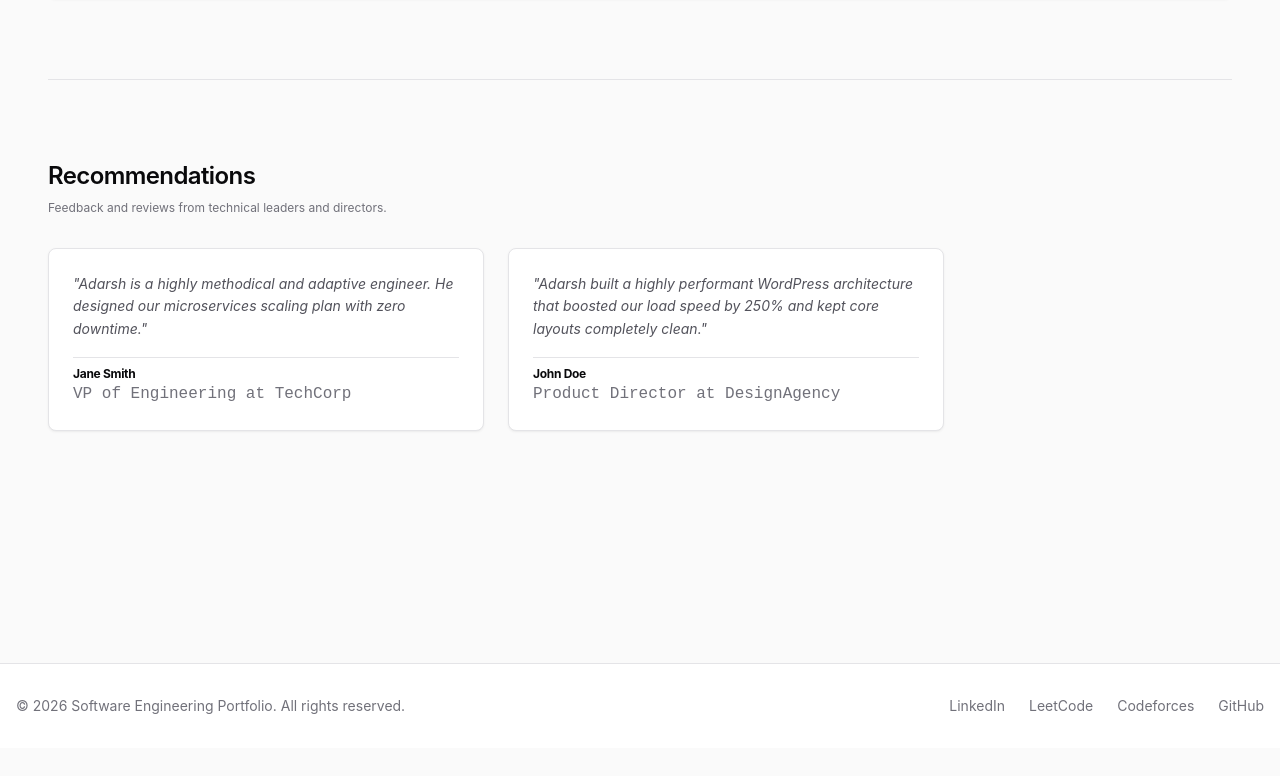
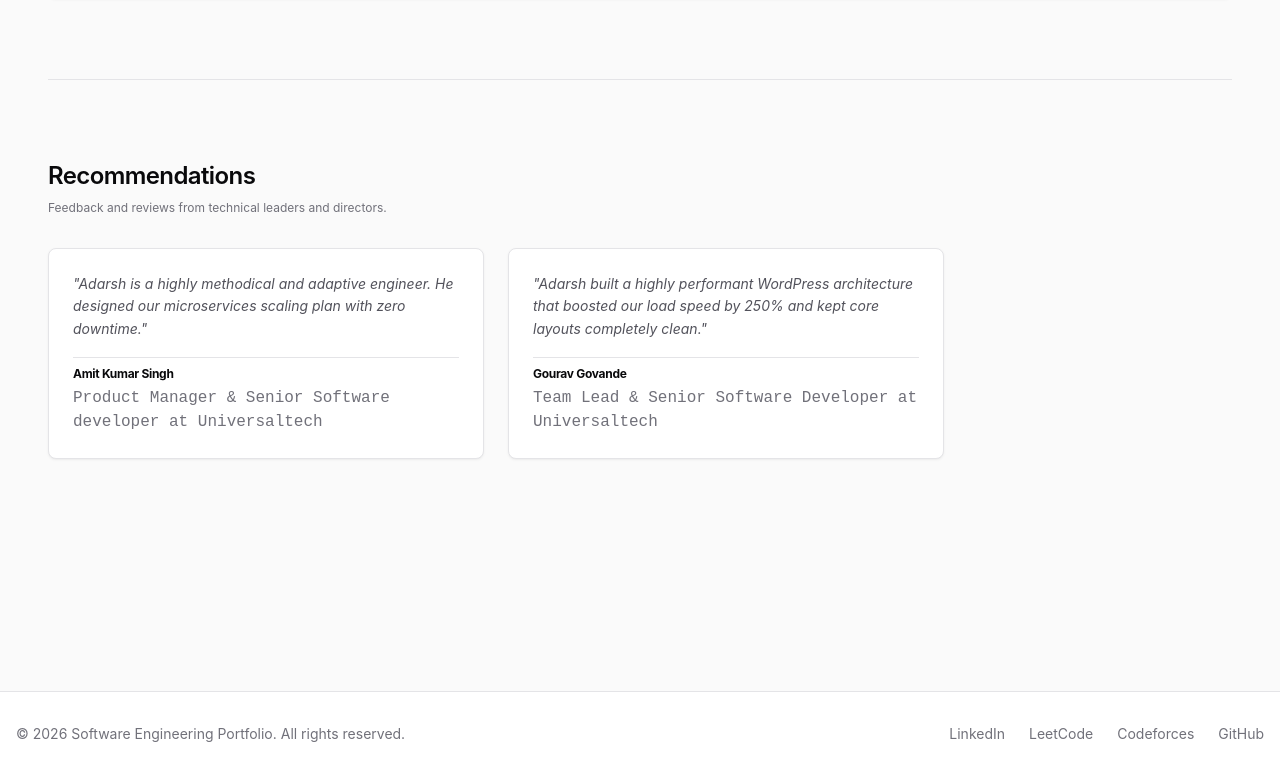
Before and after one commit to adarshacharya18/adarsh-portfolio, a React (Vite) app: page / in a window 1280 px wide. Shown: the part 2464-3240 px from the top of the page. Before the commit the page ends 3212 px from the top, so only its background shows below. Built offline with nearby package versions, Linux system fonts and the light colour scheme.

Commit message:
fix: adjust testimonials footer spacing and case study gallery heading gaps

```diff
--- a/src/components/organisms/CaseStudyPresenter.tsx
+++ b/src/components/organisms/CaseStudyPresenter.tsx
@@ -149,7 +149,7 @@ const CaseStudyPresenter: React.FC<CaseStudyPresenterProps> = ({ project }) => {
                   key={idx}
                   className="space-y-3 border-b border-border-primary/50 pb-6 last:border-b-0 last:pb-0"
                 >
-                  <div className="space-y-1 text-left">
+                  <div className="space-y-2 text-left">
                     <h3 className="text-xs font-semibold text-text-primary">
                       {idx + 1}. {item.caption}
                     </h3>
--- a/src/components/organisms/TestimonialsPresenter.tsx
+++ b/src/components/organisms/TestimonialsPresenter.tsx
@@ -45,7 +45,7 @@ const TestimonialsPresenter: React.FC<TestimonialsPresenterProps> = ({
               <p className="text-xs md:text-sm italic text-text-secondary leading-relaxed">
                 "{item.text}"
               </p>
-              <div className="pt-2 border-t border-border-primary">
+              <div className="pt-2 border-t border-border-primary space-y-1">
                 <h4 className="text-xs font-bold text-text-primary">{item.name}</h4>
                 <p className="text-3xs text-text-muted font-mono">{item.role}</p>
               </div>
--- a/src/data/testimonials.json
+++ b/src/data/testimonials.json
@@ -1,15 +1,15 @@
 [
   {
     "id": "1",
-    "name": "Jane Smith",
-    "role": "VP of Engineering at TechCorp",
+    "name": "Amit Kumar Singh",
+    "role": "Product Manager & Senior Software developer at Universaltech",
     "text": "Adarsh is a highly methodical and adaptive engineer. He designed our microservices scaling plan with zero downtime.",
     "personas": ["swe", "backend", "fullstack"]
   },
   {
     "id": "2",
-    "name": "John Doe",
-    "role": "Product Director at DesignAgency",
+    "name": "Gourav Govande",
+    "role": "Team Lead & Senior Software Developer at Universaltech",
     "text": "Adarsh built a highly performant WordPress architecture that boosted our load speed by 250% and kept core layouts completely clean.",
     "personas": ["swe", "fullstack", "wordpress"]
   }
```
Also changed, not shown: 1 other file (tests, documents, lock files or other folders).
